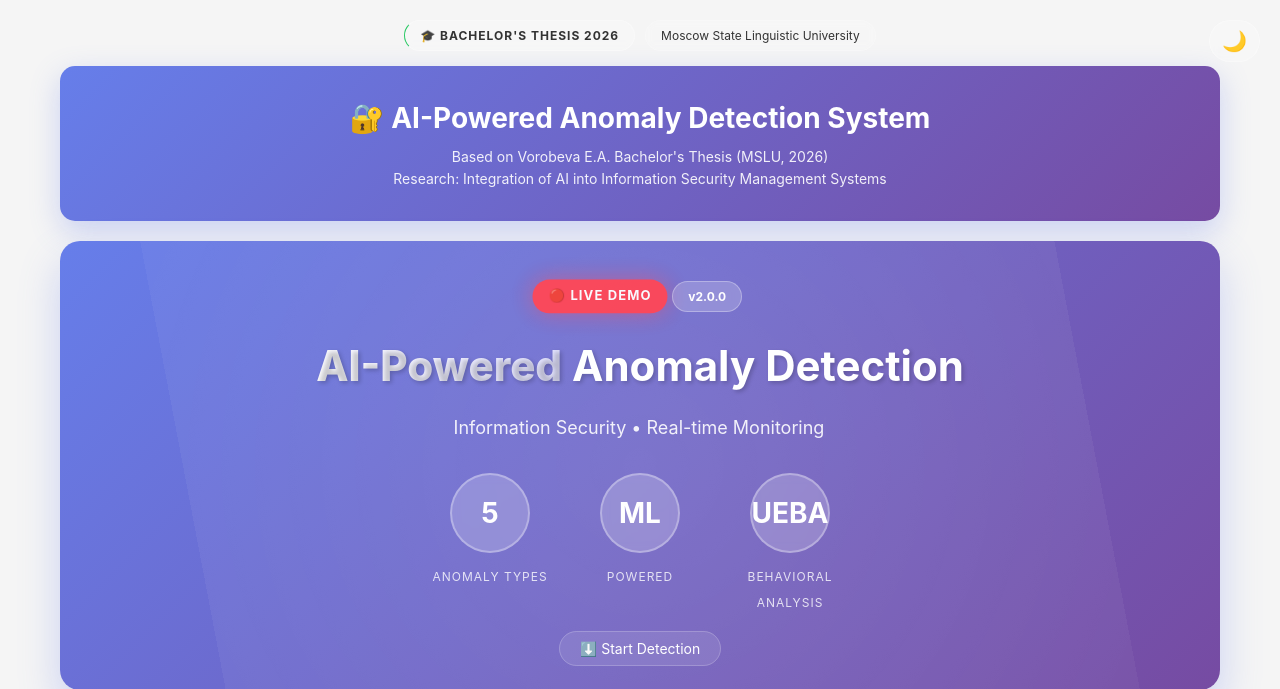
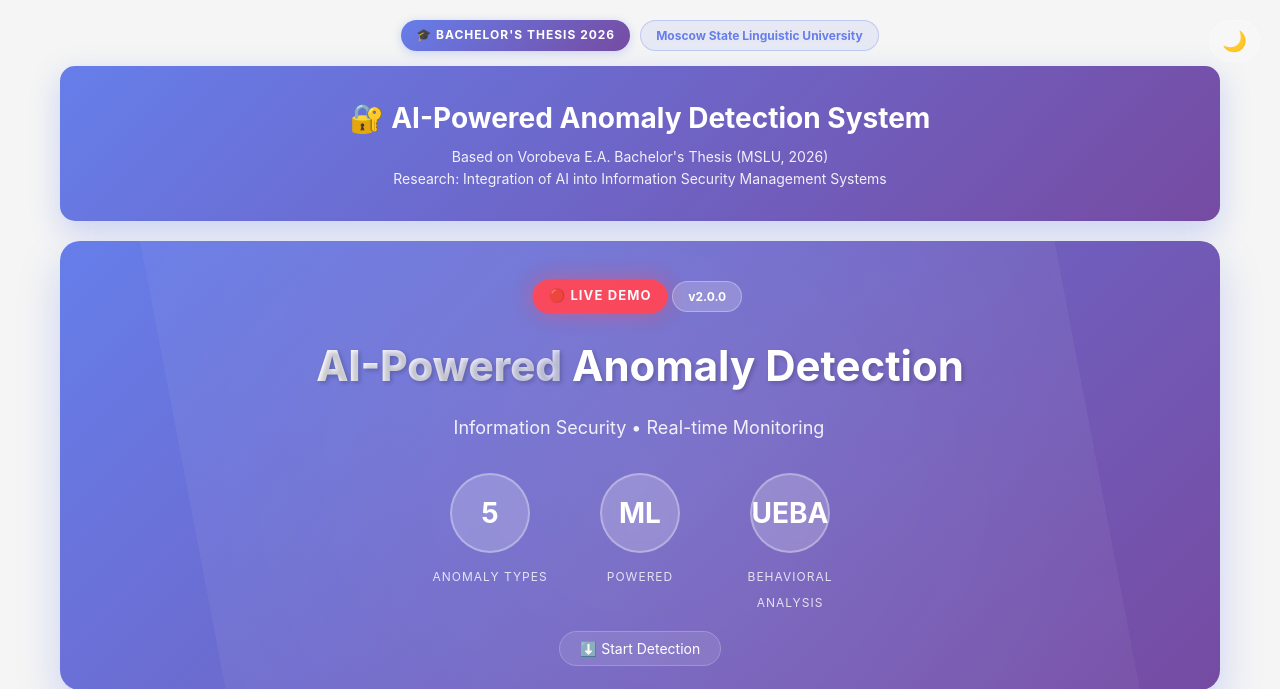
Before and after one commit to Jane-byte-der/diploma-AI-security-, a Flask app: page / in a window 1280 px wide. Shown: the top 689 px of the page. Run offline with Flask 3, Linux system fonts and the light colour scheme; data that the repository does not hold is empty.

Commit message:
Update index.html

```diff
--- a/ai-security-platform/frontend/templates/index.html
+++ b/ai-security-platform/frontend/templates/index.html
@@ -677,24 +677,37 @@ header .subtitle {
 }
 
 .badge {
-    background: rgba(255,255,255,0.2);
+    background: linear-gradient(135deg, #667eea, #764ba2);
+    color: white;
     padding: 5px 15px;
     border-radius: 30px;
     font-size: 12px;
     font-weight: bold;
     letter-spacing: 1px;
-    backdrop-filter: blur(5px);
-    border: 1px solid rgba(255,255,255,0.3);
-    animation: glow 2s infinite;
+    box-shadow: 0 2px 10px rgba(102,126,234,0.3);
+    transition: all 0.3s ease;
+}
+
+.badge:hover {
+    transform: scale(1.05);
+    box-shadow: 0 4px 15px rgba(102,126,234,0.5);
 }
 
 .badge-secondary {
-    background: rgba(255,255,255,0.1);
+    background: rgba(102,126,234,0.1);
+    color: #667eea;
     padding: 5px 15px;
     border-radius: 30px;
     font-size: 12px;
+    font-weight: bold;
     backdrop-filter: blur(5px);
-    border: 1px solid rgba(255,255,255,0.2);
+    border: 1px solid rgba(102,126,234,0.3);
+    transition: all 0.3s ease;
+}
+
+.badge-secondary:hover {
+    background: rgba(102,126,234,0.15);
+    border-color: #667eea;
 }
 
 /* Dark theme styles */
```
